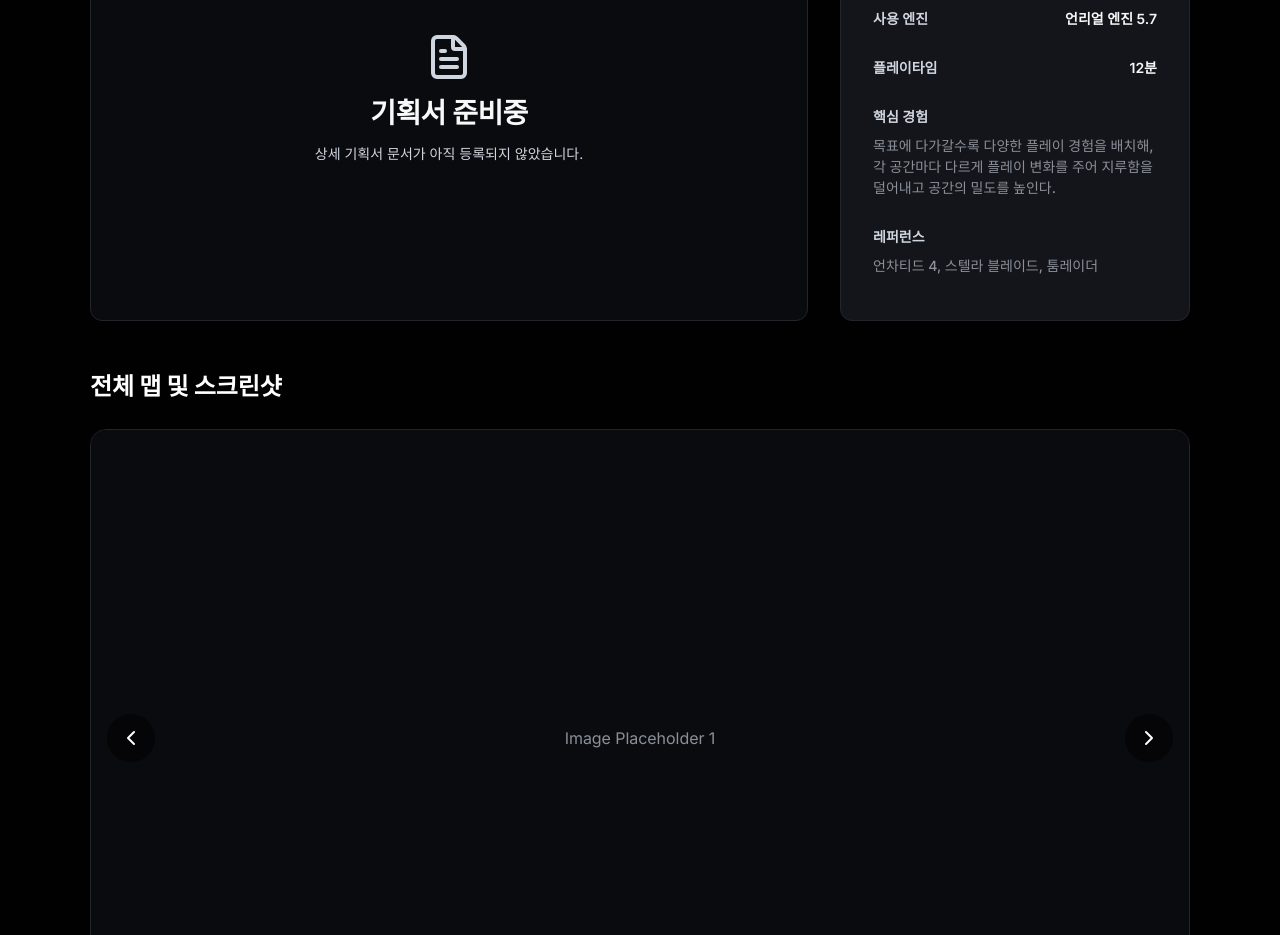
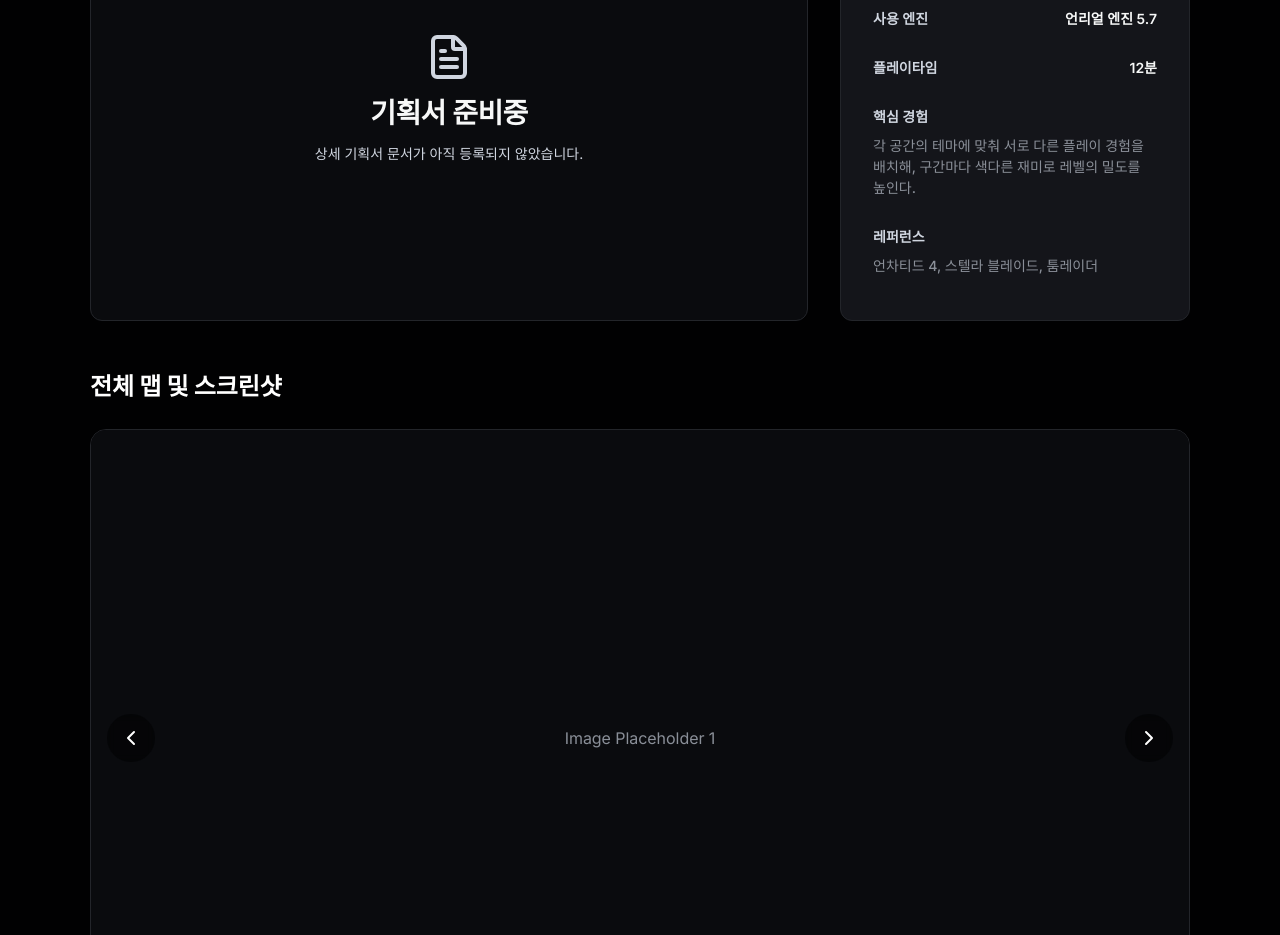
Before and after one commit to LAii980514/Portfolio, a React (Vite) app: page /project/1 in a window 1280 px wide. Shown: the part 1080-2015 px from the top of the page. Built offline with nearby package versions, Linux system fonts and the light colour scheme.

Commit message:
Update core experience text

```diff
--- a/src/data/projects.js
+++ b/src/data/projects.js
@@ -16,7 +16,7 @@ export const mainProjects = [
     videoId: 'b3vxNhd6nbE',
     mainImage: '/project1_main_v2.jpg',
     docLink: '#', // TODO: Add real Google Drive link
-    coreExperience: '목표에 다가갈수록 다양한 플레이 경험을 배치해, 각 공간마다 다르게 플레이 변화를 주어 지루함을 덜어내고 공간의 밀도를 높인다.',
+    coreExperience: '각 공간의 테마에 맞춰 서로 다른 플레이 경험을 배치해, 구간마다 색다른 재미로 레벨의 밀도를 높인다.',
     references: '언차티드 4, 스텔라 블레이드, 툼레이더'
   },
   {
```
